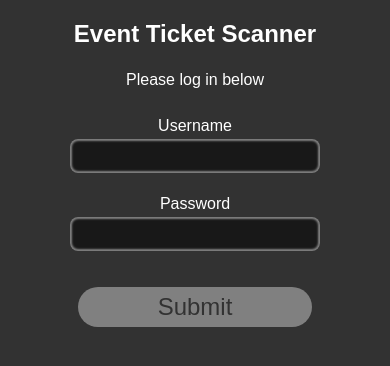
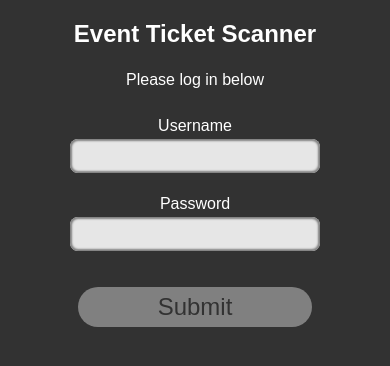
Before and after one commit to VitaliyProdan/uce-ticket-scanner, a website: page index.html in a window 390 px wide. Drawn offline with nearby package versions, Linux system fonts and the light colour scheme; some packages are replaced by stand-ins of ours; files that its build step writes are made by us from their sources.

Commit message:
Changed input backbround color

```diff
--- a/less/main.less
+++ b/less/main.less
@@ -56,8 +56,8 @@ button {
 
 input {
   border: none;
-  background-color: darken(@darkGrey, 10%);
-  color: @lightGrey;
+  background-color: darken(white, 10%);
+  color: black;
   text-align: center;
   box-shadow: inset 0 0 2px 2px @lightGrey;
   border-radius: 0.5em;
```
